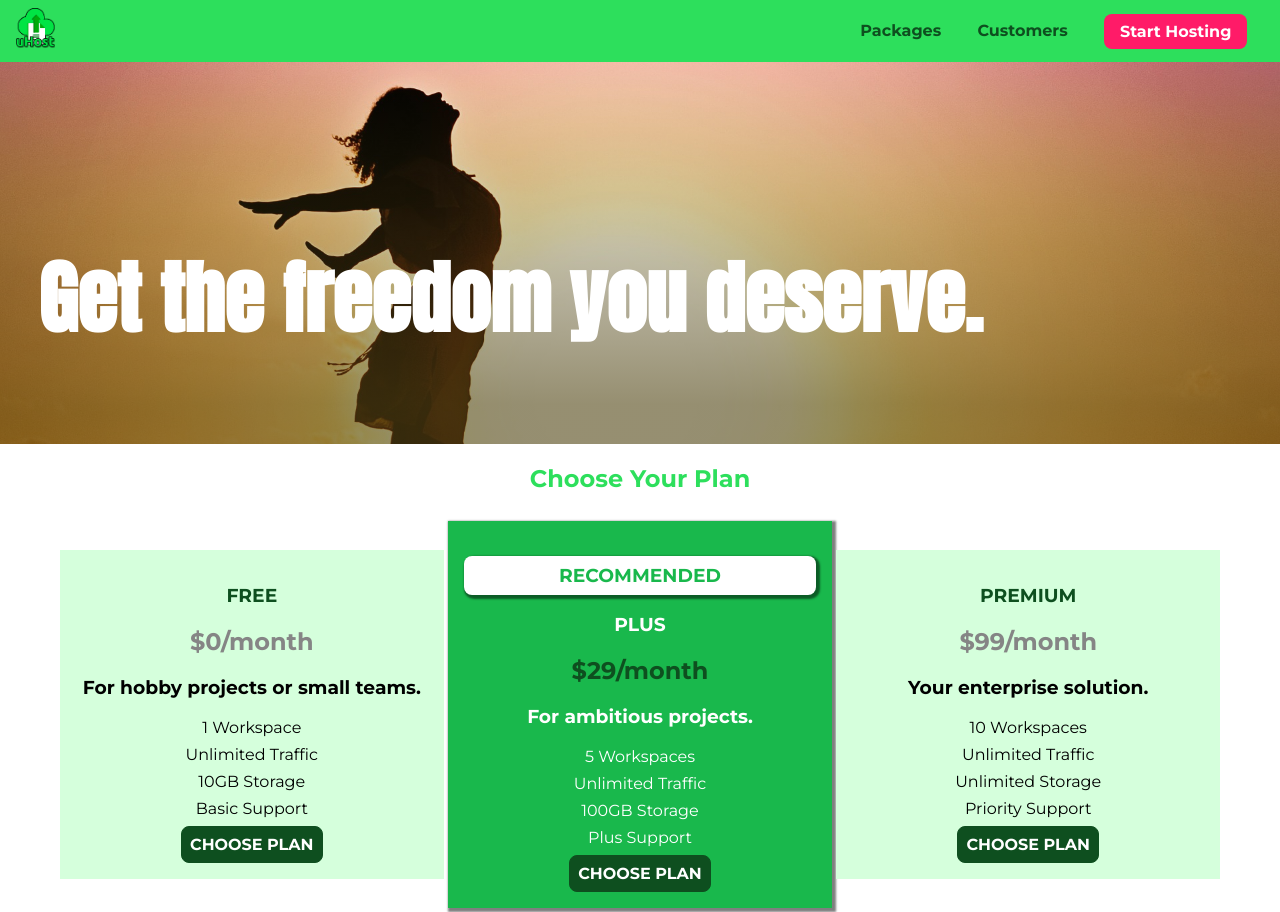
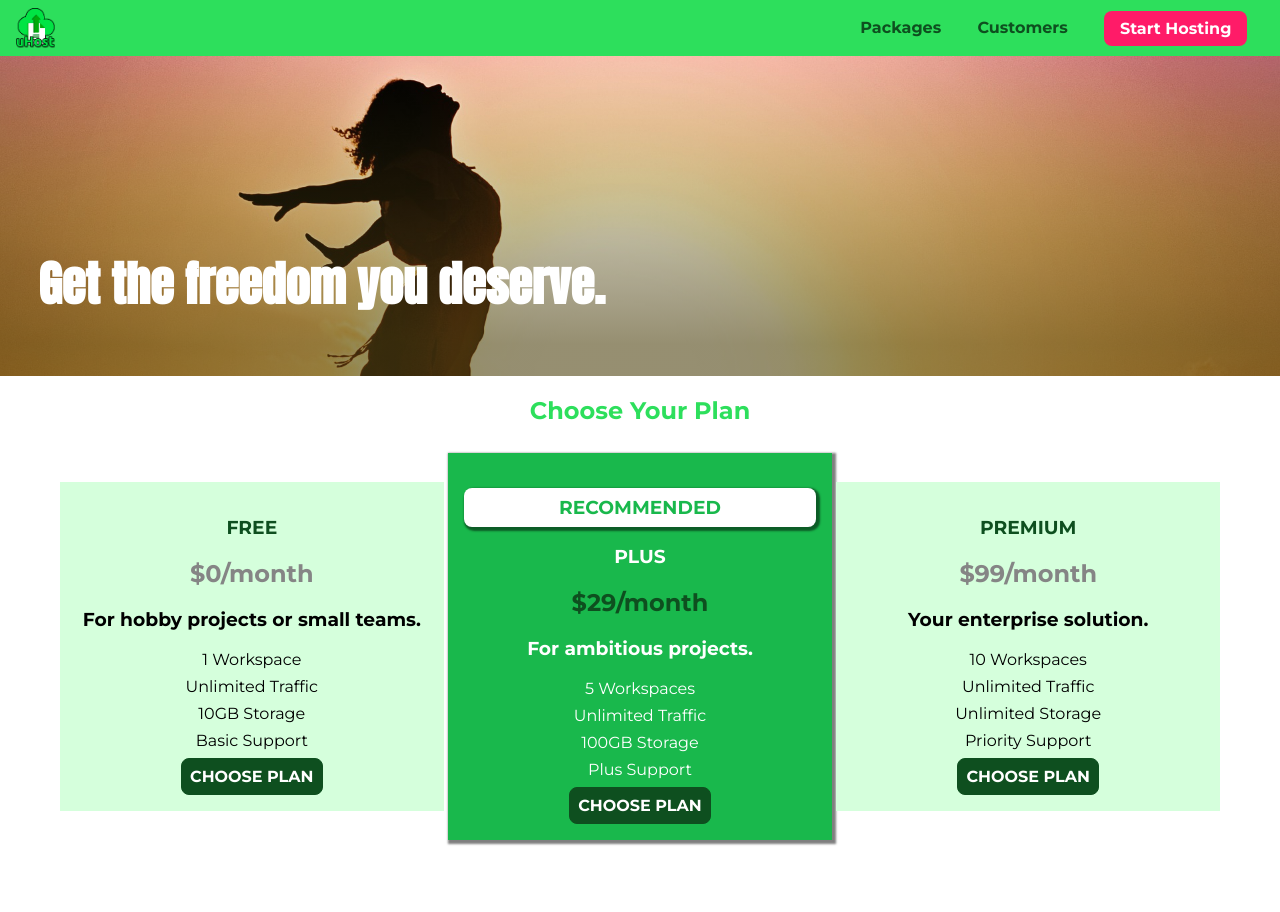
Before and after one commit to tercette/webpage-project, a plain HTML site: page index.html in a window 1280 px wide. Shown: the top 912 px of the page. Drawn offline with Linux system fonts and the light colour scheme.

Commit message:
responsive finished

```diff
--- a/customers/customers.css
+++ b/customers/customers.css
@@ -1,15 +1,15 @@
+main {
+    padding-top: 2.5rem;
+  }
+
   .testimonial {
       font-size: 1.2rem;
     }
 
-  /* .testimonial__list {
+    /*.testimonial__list {
       width: 80%;
       margin: auto;
-  } */
-
-  .testimonial:first-of-type {
-    margin-top: 6rem;
-  }
+    }*/
 
     .testimonial__image-container {
       width: 100%;
@@ -78,4 +78,5 @@
         vertical-align: middle;
         width: 30%;
       }
+
     }
--- a/main.css
+++ b/main.css
@@ -12,9 +12,9 @@
   /* background-image: radial-gradient(ellipse farthest-corner at 20% 50%, red, blue 70%, green); */
   width: 100vw;
   height: 33vh;
-  margin-top: 2.75rem;
   /* border: 5px dashed red; */
   position: relative;
+
 }
 
 #product-overview h1 {
@@ -34,17 +34,6 @@
 
   #product-overview h1 {
     font-size: 3rem;
-  }
-}
-
-@media (min-width: 60rem) {
-  #product-overview {
-    height: 50vh;
-    background-position: 50% 25%;
-  }
-
-  #product-overview h1 {
-    font-size: 5rem;
   }
 }
 
@@ -100,7 +89,7 @@
   margin: 0.5rem 0;
 }
 
-@media (min-width: 40rem)  {
+@media (min-width: 40rem) {
   .plan__list {
     width: 100%;
     text-align: center;
@@ -177,7 +166,6 @@
   background: white;
   padding: 1rem;
   border: 1px solid #ccc;
-  border-radius: 4px;
   box-shadow: 1px 1px 1px rgba(0, 0, 0, 0.5);
 }
 
@@ -207,6 +195,7 @@
 }
 
 .modal__action--negative {
+  background: red;
   border-color: red;
 }
 
--- a/packages/packages.css
+++ b/packages/packages.css
@@ -21,7 +21,7 @@ main {
 
 .package:hover,
 .package:active {
-    box-shadow: 2px 2px 4px rgba(0, 0, 0, 0.5);
+    box-shadow: 2px 2px 4px rgba(0,0,0,0.5);
     border-color: #ff5454;
     /* border-color: #ff5454 !important; */
 }
@@ -91,22 +91,23 @@ main {
 
 @media (min-width: 40rem) {
     main {
-        margin: 3rem auto;
-        max-width: 1500px;
+      max-width: 1500px;
+      margin-left: auto;
+      margin-right: auto;
     }
 }
 
 @media (min-width: 1500px) {
     .package {
-        border: 4px solid #0e4f1f;
+      border-left: 4px solid #0e4f1f;
     }
 
     #free {
-        border-right: 4px solid #0e4f1f;
+      border-right: 4px solid #0e4f1f;
     }
 
     #free:hover,
     #free:active {
-        border-right-color: #ff5454;
+      border-right-color: #ff5454;
     }
 }
--- a/shared.css
+++ b/shared.css
@@ -5,6 +5,11 @@
 body {
   font-family: "Montserrat", sans-serif;
   margin: 0;
+}
+
+main {
+  min-height: calc(100vh - 3.5rem - 8rem);
+  margin-top: 3.5rem;
 }
 
 .backdrop {
@@ -59,14 +64,14 @@ body {
   color: #0e4f1f;
   text-decoration: none;
   font-weight: bold;
-  font-size: 1.5rem;
+  height: 2.5rem;
   /* width: 20px; */
   display: inline-block;
   vertical-align: middle;
 }
 
 .main-header__brand img {
-  height: 2.5rem;
+  height: 100%;
   /* width: 100%; */
 }
 
```
Lines whose indentation alone changed are shown as unchanged.
